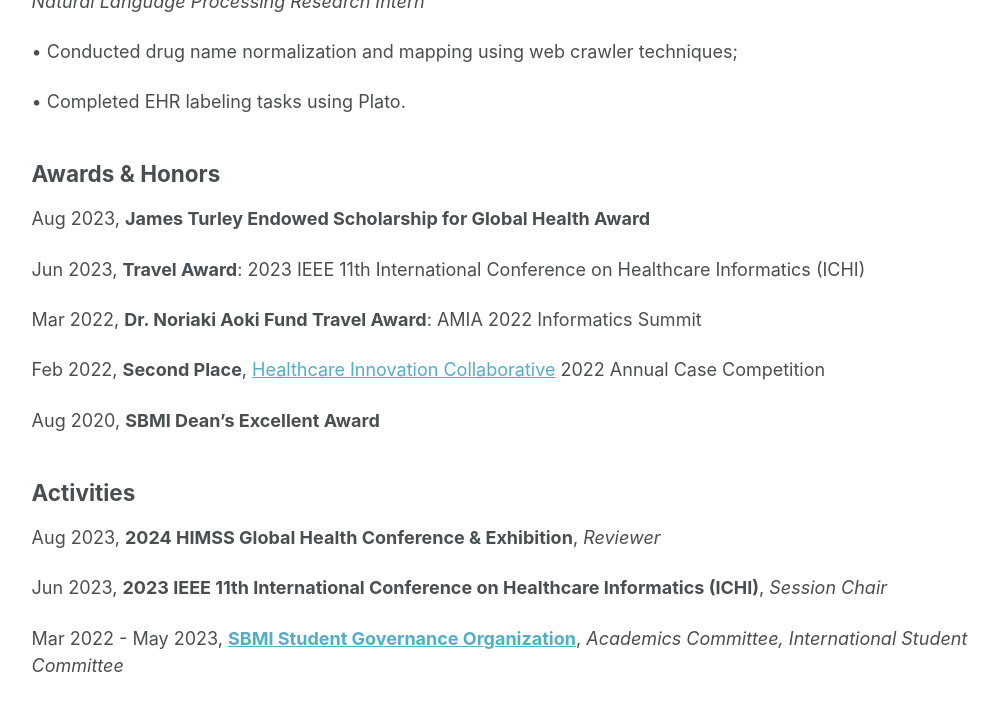
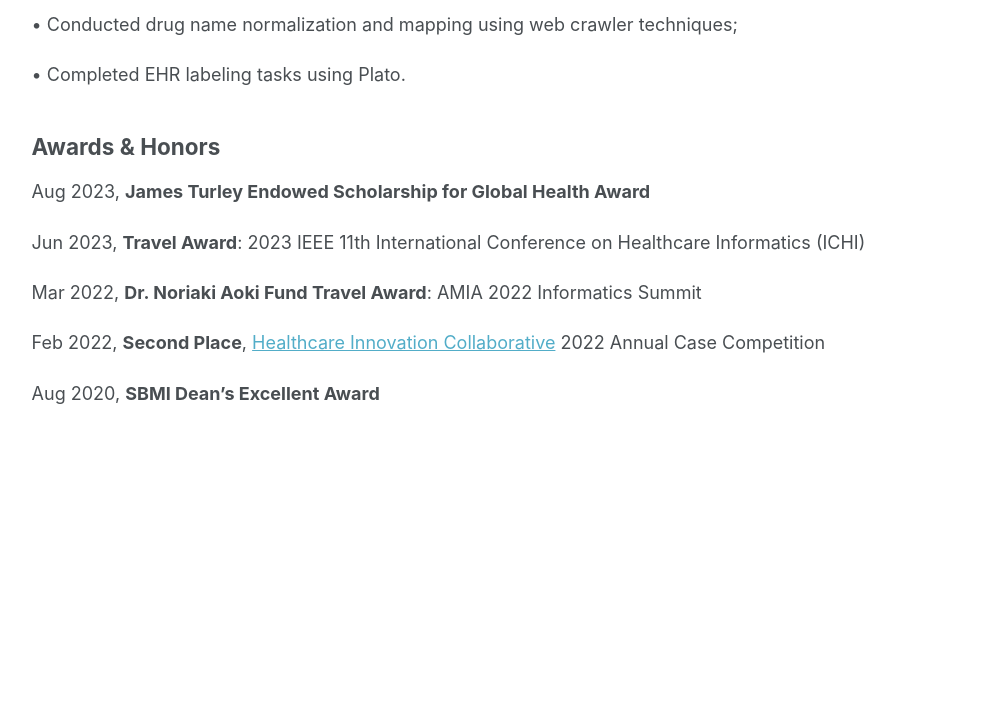
Before and after one commit to BingyuMao/BingyuMao.github.io, a Jekyll site: the page built from _pages/cv.md, in a window 1280 px wide and 900 px high, scrolled down 2214 px. Shown: the top 711 px of the window, without its empty margins (250-1249 px from the left). Built offline with Jekyll 4.4.1, drawn with Linux system fonts in a browser that asks for light colours; after the commit the page ends 2842 px from its top, so only the background shows below that; some of the changed text lies outside the part shown.

Commit message:
Update cv.md

```diff
--- a/_pages/cv.md
+++ b/_pages/cv.md
@@ -104,11 +104,3 @@ Mar 2022, **Dr. Noriaki Aoki Fund Travel Award**: AMIA 2022 Informatics Summit
 Feb 2022, **Second Place**, [Healthcare Innovation Collaborative](https://texashic.wixsite.com/website/about-1) 2022 Annual Case Competition
 
 Aug 2020, **SBMI Dean’s Excellent Award**
-
-## Activities
-
-Aug 2023, **2024 HIMSS Global Health Conference & Exhibition**, *Reviewer*
-
-Jun 2023, **2023 IEEE 11th International Conference on Healthcare Informatics (ICHI)**, *Session Chair*
-
-Mar 2022 - May 2023, **[SBMI Student Governance Organization](https://sbmi.uth.edu/current-students/sgo.htm)**, *Academics Committee, International Student Committee*
```
Also changed, not shown: other parts of _pages/cv.md (+1 -1 lines).
